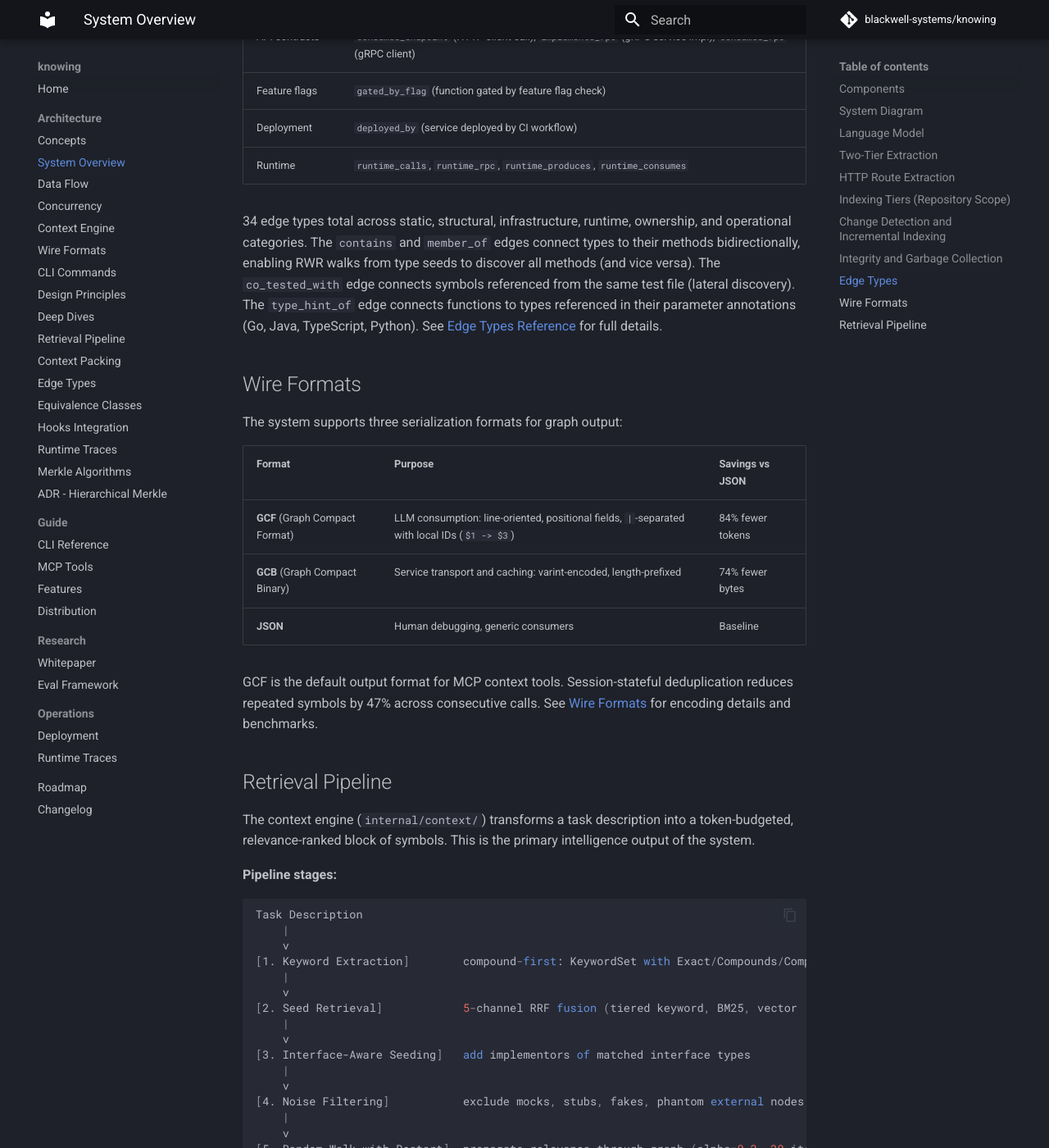
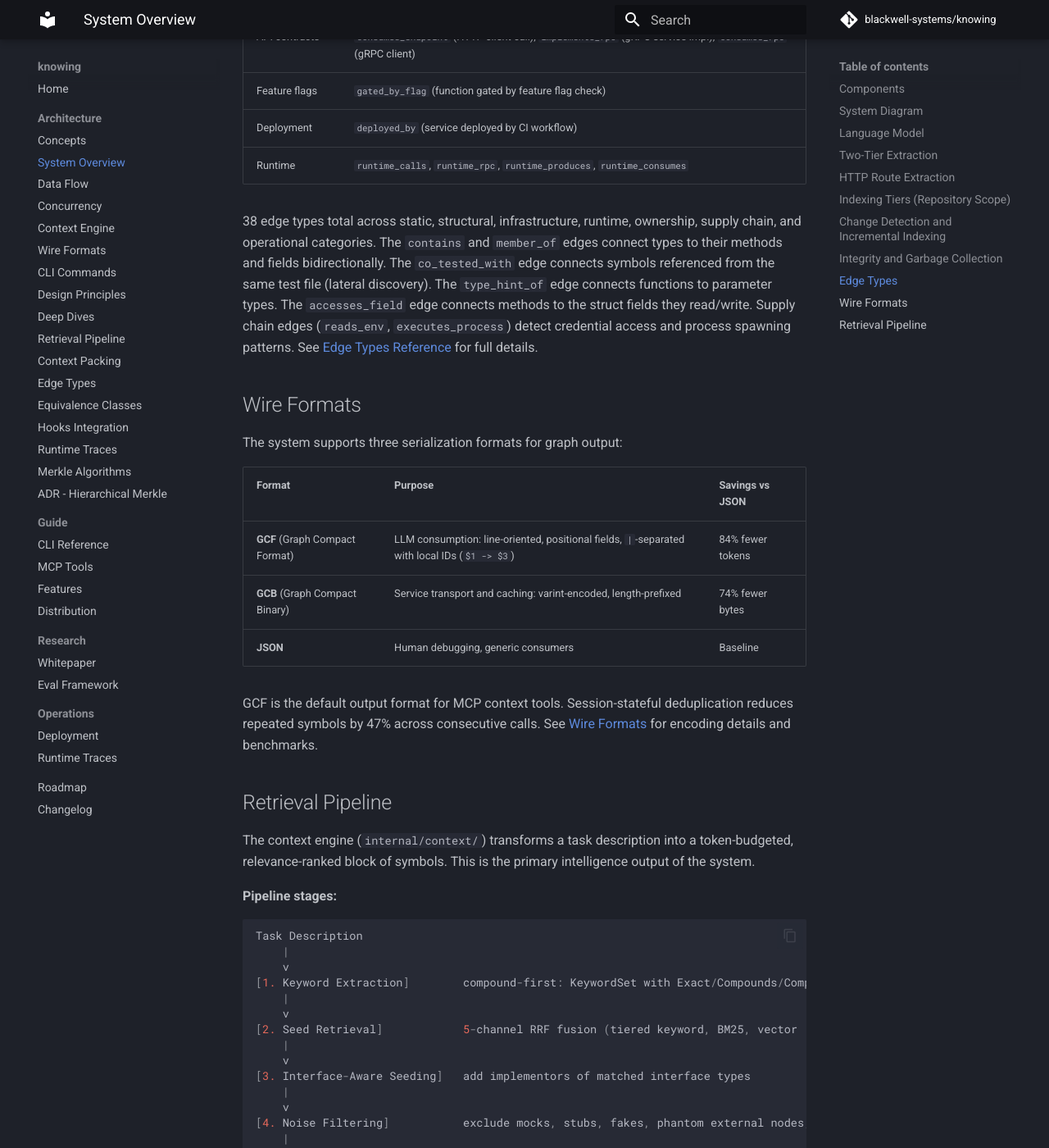
Before and after one commit to blackwell-systems/knowing, an MkDocs documentation site: the page built from docs/architecture/system-overview.md, in a window 1280 px wide and 1400 px high, scrolled down 14945 px. Shown: the whole window at 82% size. Built offline with MkDocs 1.6.1 and Material for MkDocs 9.7.7, drawn with Linux system fonts in a browser that asks for light colours; comment, search, counter and statistics services are not loaded; part of the change alters nothing that is shown; some of the changed text lies outside the part shown.

Commit message:
docs: update system overview with 38 edge types, re-ranker in pipeline, supply chain edges

```diff
--- a/docs/architecture/system-overview.md
+++ b/docs/architecture/system-overview.md
@@ -441,7 +441,7 @@ The graph connects symbols with typed, provenance-annotated edges:
 | Deployment | `deployed_by` (service deployed by CI workflow) |
 | Runtime | `runtime_calls`, `runtime_rpc`, `runtime_produces`, `runtime_consumes` |
 
-34 edge types total across static, structural, infrastructure, runtime, ownership, and operational categories. The `contains` and `member_of` edges connect types to their methods bidirectionally, enabling RWR walks from type seeds to discover all methods (and vice versa). The `co_tested_with` edge connects symbols referenced from the same test file (lateral discovery). The `type_hint_of` edge connects functions to types referenced in their parameter annotations (Go, Java, TypeScript, Python). See [Edge Types Reference](edge-types.md) for full details.
+38 edge types total across static, structural, infrastructure, runtime, ownership, supply chain, and operational categories. The `contains` and `member_of` edges connect types to their methods and fields bidirectionally. The `co_tested_with` edge connects symbols referenced from the same test file (lateral discovery). The `type_hint_of` edge connects functions to parameter types. The `accesses_field` edge connects methods to the struct fields they read/write. Supply chain edges (`reads_env`, `executes_process`) detect credential access and process spawning patterns. See [Edge Types Reference](edge-types.md) for full details.
 
 ## Wire Formats
 
@@ -468,7 +468,7 @@ Task Description
 [1. Keyword Extraction]        compound-first: KeywordSet with Exact/Compounds/Components tiers
     |
     v
-[2. Seed Retrieval]            5-channel RRF fusion (tiered keyword, BM25, vector [disabled], equivalence classes, path-context)
+[2. Seed Retrieval]            5-channel RRF fusion (tiered keyword, BM25, vector [opt-in], equivalence classes, path-context)
     |
     v
 [3. Interface-Aware Seeding]   add implementors of matched interface types
@@ -484,6 +484,9 @@ Task Description
     |
     v
 [7. Scoring]                   6-component formula with feedback boosts + session memory
+    |
+    v
+[7b. Embedding Re-rank]        (opt-in) re-rank top-50 by cosine similarity to task (+15% P@10)
     |
     v
 [8. Budget Packing]            density-ranked greedy knapsack (score/cost ratio)
```
